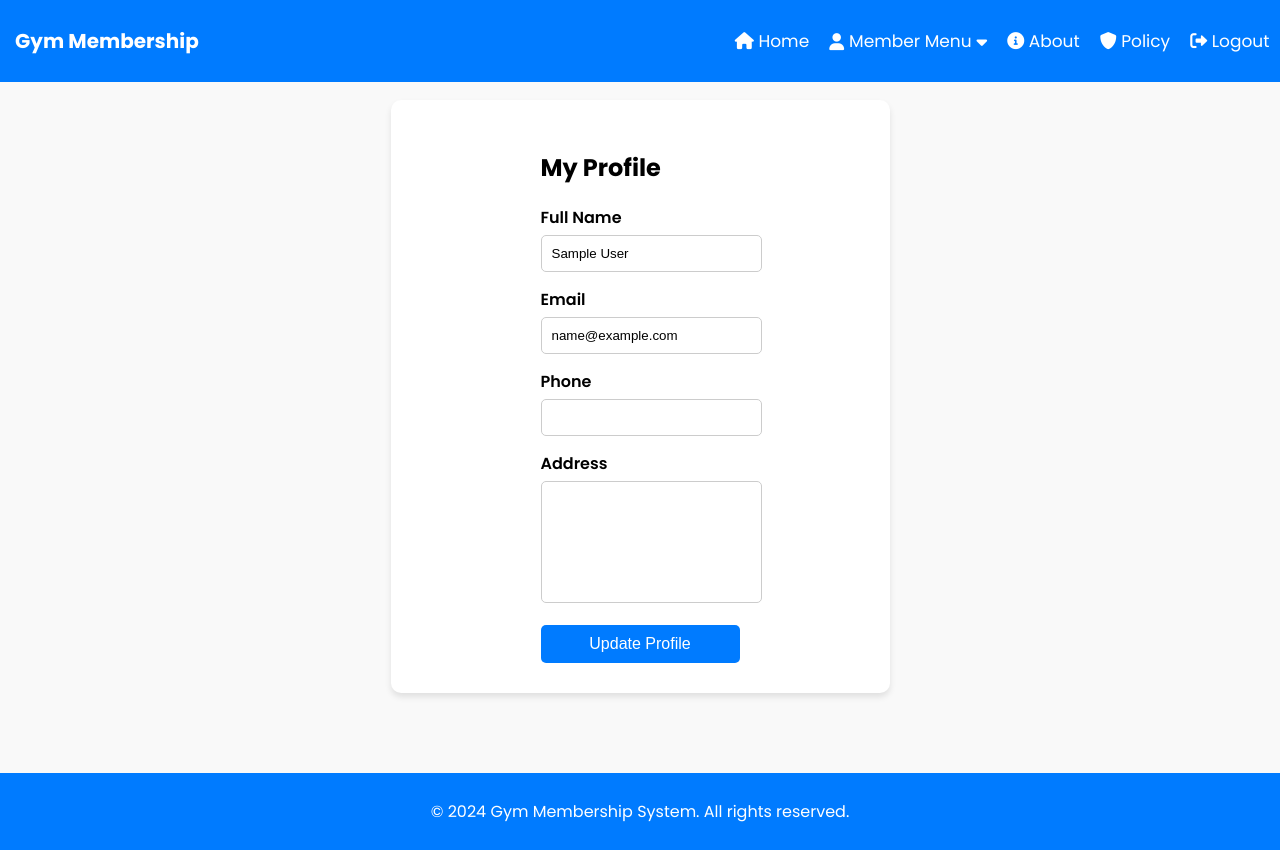
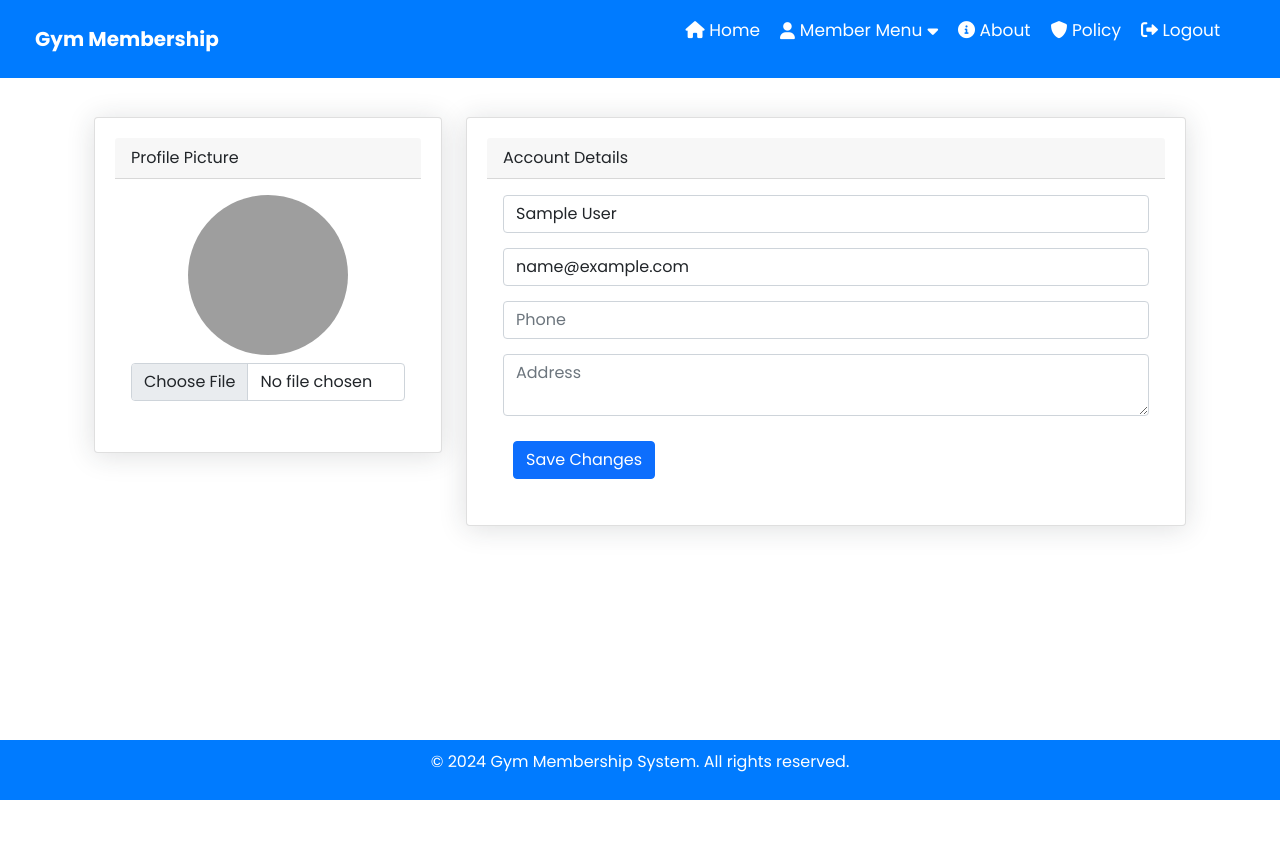
Before and after one commit to AbeSoll/gym_system, a PHP site: page /member/profile.php in a window 1280 px wide. After the commit the page ends 800 px from the top, so only its background shows below. Run offline with PHP 8.4, Linux system fonts and the light colour scheme; the visitor is signed in with stand-in values (Sample User, id 1); data that the repository does not hold is empty; grey boxes are pictures that could not be loaded.

Commit message:
Changes to be committed: 	modified:   admin/dashboard.php 	modified:   admin/manage_package.php 	modified:   admin/payments.php 	deleted:    admin/profile.php 	modified:   admin/view_members.php 	modified:   member/dashboard.php 	modified:   member/packages.php 	modified:   member/payment.php 	modified:   member/payment_history.php 	modified:   member/profile.php 	new file:   uploads/677b3b531cef4_1.jpg

```diff
--- a/admin/manage_package.php
+++ b/admin/manage_package.php
@@ -175,7 +175,7 @@ $packages = $conn->query("SELECT * FROM packages")->fetch_all(MYSQLI_ASSOC);
             <a href="dashboard.php" class="logo">Admin Dashboard</a>
         </div>
         <div class="profile">
-            <a href="profile.php"><i class="fas fa-user"></i> Admin Profile</a>
+            <a href="#"><i class="fas fa-user"></i> Admin Profile</a>
         </div>
     </nav>
 </header>
--- a/member/profile.php
+++ b/member/profile.php
@@ -17,6 +17,36 @@ if ($_SERVER['REQUEST_METHOD'] == 'POST') {
     $phone = trim($_POST['phone']);
     $address = trim($_POST['address']);
 
+    $upload_dir = "../uploads/";
+    $profile_picture = $member['profile_picture']; // Default to existing profile picture
+
+    // Handle profile picture upload
+    if (isset($_FILES['profile_picture']) && $_FILES['profile_picture']['error'] == UPLOAD_ERR_OK) {
+        $file_tmp = $_FILES['profile_picture']['tmp_name'];
+        $file_name = uniqid() . "_" . basename($_FILES['profile_picture']['name']);
+        $file_path = $upload_dir . $file_name;
+
+        // Check file type and size (max 5MB)
+        $file_type = pathinfo($file_path, PATHINFO_EXTENSION);
+        if (!in_array(strtolower($file_type), ['jpg', 'jpeg', 'png'])) {
+            $error = "Only JPG, JPEG, or PNG files are allowed.";
+        } elseif ($_FILES['profile_picture']['size'] > 5 * 1024 * 1024) {
+            $error = "File size must be less than 5MB.";
+        } elseif (move_uploaded_file($file_tmp, $file_path)) {
+            // If file upload is successful, update profile picture
+            $profile_picture = $file_name;
+
+            // Remove old profile picture if it exists
+            if ($member['profile_picture'] && file_exists($upload_dir . $member['profile_picture'])) {
+                unlink($upload_dir . $member['profile_picture']);
+            }
+        } else {
+            $error = "Failed to upload the image.";
+        }
+    }
+
+    // Validation and Update
+    if (!isset($error)) {
         if (empty($name) || empty($email) || empty($phone) || empty($address)) {
             $error = "All fields are required.";
         } elseif (!filter_var($email, FILTER_VALIDATE_EMAIL)) {
@@ -24,8 +54,8 @@ if ($_SERVER['REQUEST_METHOD'] == 'POST') {
         } elseif (!preg_match('/^[0-9]+$/', $phone)) {
             $error = "Phone number must contain only digits.";
         } else {
-        $stmt = $conn->prepare("UPDATE members SET name = ?, email = ?, phone = ?, address = ? WHERE id = ?");
-        $stmt->bind_param("ssssi", $name, $email, $phone, $address, $member_id);
+            $stmt = $conn->prepare("UPDATE members SET name = ?, email = ?, phone = ?, address = ?, profile_picture = ? WHERE id = ?");
+            $stmt->bind_param("sssssi", $name, $email, $phone, $address, $profile_picture, $member_id);
 
             if ($stmt->execute()) {
                 $success = "Profile updated successfully.";
@@ -35,6 +65,7 @@ if ($_SERVER['REQUEST_METHOD'] == 'POST') {
                 $error = "Failed to update profile. Please try again.";
             }
             $stmt->close();
+        }
     }
 }
 ?>
@@ -47,173 +78,90 @@ if ($_SERVER['REQUEST_METHOD'] == 'POST') {
     <link rel="stylesheet" href="../css/member.css">
     <link href="https://fonts.googleapis.com/css2?family=Poppins:wght@400;500;600;700&display=swap" rel="stylesheet">
     <link rel="stylesheet" href="https://cdnjs.cloudflare.com/ajax/libs/font-awesome/6.0.0/css/all.min.css">
+    <link rel="stylesheet" href="https://cdn.jsdelivr.net/npm/bootstrap@5.1.3/dist/css/bootstrap.min.css">
     <style>
-        .container_profile {
-            max-width: 600px;
-            margin: 80px auto;
-            padding: 30px 150px;
-            background: white;
-            box-shadow: 0 4px 6px rgba(0, 0, 0, 0.1);
-            border-radius: 10px;
+        body {
+            font-family: 'Poppins', sans-serif;
         }
-        .container h2 {
-            margin-bottom: 20px;
-            font-size: 24px;
-            text-align: center;
+        .img-account-profile {
+            height: 10rem;
+            width: 10rem;
+            object-fit: cover;
         }
-        .form-group {
+        .rounded-circle {
+            border-radius: 50% !important;
+        }
+        .card {
+            box-shadow: 0 0.15rem 1.75rem 0 rgb(33 40 50 / 15%);
+        }
+        .form-control {
             margin-bottom: 15px;
-        }
-        .form-group label {
-            display: block;
-            font-weight: 600;
-            margin-bottom: 5px;
-        }
-        .form-group input, .form-group textarea {
-            width: 100%;
-            padding: 10px;
-            border: 1px solid #ccc;
-            border-radius: 5px;
-        }
-        .form-group textarea {
-            resize: none;
-            height: 100px;
-        }
-        .btn {
-            display: block;
-            width: 100%;
-            padding: 10px;
-            background-color: #007bff;
-            color: white;
-            border: none;
-            border-radius: 5px;
-            font-size: 16px;
-            cursor: pointer;
-            text-align: center;
-        }
-        .btn:hover {
-            background-color: #0056b3;
-        }
-        .message {
-            text-align: center;
-            margin-bottom: 15px;
-        }
-        .message.success {
-            color: green;
-        }
-        .message.error {
-            color: red;
-        }
-        .confirmation-popup-profile {
-            position: fixed;
-            top: 0;
-            left: 0;
-            width: 100%;
-            height: 100%;
-            background: rgba(0, 0, 0, 0.5);
-            display: flex;
-            justify-content: center;
-            align-items: center;
-            z-index: 1000;
-            display: none;
-        }
-        .confirmation-popup-profile .popup-content-profile {
-            background: white;
-            padding: 20px;
-            border-radius: 10px;
-            text-align: center;
-            box-shadow: 0 4px 6px rgba(0, 0, 0, 0.1);
-        }
-        .confirmation-popup-profile .popup-content-profile p {
-            margin-bottom: 20px;
-            font-size: 18px;
-        }
-        .confirmation-popup-profile .popup-content-profile button {
-            margin: 0 10px;
-            padding: 10px 20px;
-            font-size: 16px;
-            border: none;
-            border-radius: 5px;
-            cursor: pointer;
-            transition: background-color 0.3s;
-        }
-        .confirmation-popup-profile .popup-content-profile button#profile-confirm-yes {
-            background-color: #007bff;
-            color: white;
-        }
-        .confirmation-popup-profile .popup-content-profile button#profile-confirm-yes:hover {
-            background-color: #0056b3;
-        }
-        .confirmation-popup-profile .popup-content-profile button#profile-confirm-no {
-            background-color: #ccc;
-            color: black;
-        }
-        .confirmation-popup-profile .popup-content-profile button#profile-confirm-no:hover {
-            background-color: #999;
         }
     </style>
 </head>
 <body>
 <?php include 'includes/header.php'; ?>
-<div class="container_profile">
-    <h2>My Profile</h2>
+<div class="container-xl px-4 mt-4">
+    <div class="row">
+        <div class="col-xl-4">
+            <!-- Profile picture card -->
+            <div class="card mb-4">
+                <div class="card-header">Profile Picture</div>
+                <div class="card-body text-center">
+                    <img class="img-account-profile rounded-circle mb-2"
+                         src="<?php echo $member['profile_picture'] ? "../uploads/" . $member['profile_picture'] : '../images/default-avatar.png'; ?>"
+                         alt="Profile Picture">
+                    <form id="profileForm" method="POST" enctype="multipart/form-data">
+                        <input type="file" name="profile_picture" accept="image/*" class="form-control">
+                </div>
+            </div>
+        </div>
+        <div class="col-xl-8">
+            <!-- Account details card -->
+            <div class="card mb-4">
+                <div class="card-header">Account Details</div>
+                <div class="card-body">
                     <?php if (isset($success)): ?>
-        <p class="message success"><?php echo $success; ?></p>
+                        <div class="alert alert-success"><?php echo $success; ?></div>
                     <?php elseif (isset($error)): ?>
-        <p class="message error"><?php echo $error; ?></p>
+                        <div class="alert alert-danger"><?php echo $error; ?></div>
                     <?php endif; ?>
-    <form id="profileForm" method="POST">
-        <div class="form-group">
-            <label for="name">Full Name</label>
-            <input type="text" id="name" name="name" value="<?php echo htmlspecialchars($member['name']); ?>" required>
-        </div>
-        <div class="form-group">
-            <label for="email">Email</label>
-            <input type="email" id="email" name="email" value="<?php echo htmlspecialchars($member['email']); ?>" required>
-        </div>
-        <div class="form-group">
-            <label for="phone">Phone</label>
-            <input type="text" id="phone" name="phone" value="<?php echo htmlspecialchars($member['phone']); ?>" required>
-        </div>
-        <div class="form-group">
-            <label for="address">Address</label>
-            <textarea id="address" name="address" required><?php echo htmlspecialchars($member['address']); ?></textarea>
-        </div>
-        <button type="button" class="btn" onclick="showConfirmationPopupProfile()">Update Profile</button>
+                        <input class="form-control" type="text" name="name" value="<?php echo htmlspecialchars($member['name']); ?>" placeholder="Full Name" required>
+                        <input class="form-control" type="email" name="email" value="<?php echo htmlspecialchars($member['email']); ?>" placeholder="Email" required>
+                        <input class="form-control" type="text" name="phone" value="<?php echo htmlspecialchars($member['phone']); ?>" placeholder="Phone" required>
+                        <textarea class="form-control" name="address" placeholder="Address" required><?php echo htmlspecialchars($member['address']); ?></textarea>
+                        <button type="button" class="btn btn-primary" id="saveChangesButton">Save Changes</button>
                     </form>
                 </div>
-<div class="confirmation-popup-profile" id="confirmationPopupProfile">
-    <div class="popup-content-profile">
-        <p>Are you sure you want to update your profile?</p>
-        <button id="profile-confirm-yes">Yes</button>
-        <button id="profile-confirm-no">No</button>
             </div>
         </div>
-<footer>
-    <p>&copy; <?php echo date("Y"); ?> Gym Membership System. All rights reserved.</p>
-</footer>
+    </div>
+</div>
+<div class="confirmation-popup" id="confirmationPopup" style="display: none;">
+    <div class="popup-content">
+        <p>Are you sure you want to update your profile?</p>
+        <button class="btn btn-success" id="confirmYes">Yes</button>
+        <button class="btn btn-secondary" id="confirmNo">No</button>
+    </div>
+</div>
+<?php include '../includes/footer.php'; ?>
+<script src="../js/main.js"></script>
+<script src="../js/member.js"></script>
 <script>
-    const hamburger = document.getElementById('hamburger-menu');
-    const navLinks = document.getElementById('nav-links');
-    hamburger.addEventListener('click', () => {
-        navLinks.classList.toggle('active');
+    // Show confirmation popup when Save Changes is clicked
+    document.getElementById('saveChangesButton').addEventListener('click', function () {
+        document.getElementById('confirmationPopup').style.display = 'flex';
     });
 
-    function showConfirmationPopupProfile() {
-        document.getElementById('confirmationPopupProfile').style.display = 'flex';
-    }
-
-    document.getElementById('profile-confirm-yes').addEventListener('click', function () {
+    // Handle confirmation popup actions
+    document.getElementById('confirmYes').addEventListener('click', function () {
         document.getElementById('profileForm').submit();
     });
 
-    document.getElementById('profile-confirm-no').addEventListener('click', function () {
-        document.getElementById('confirmationPopupProfile').style.display = 'none';
+    document.getElementById('confirmNo').addEventListener('click', function () {
+        document.getElementById('confirmationPopup').style.display = 'none';
     });
 </script>
 
-<script src="../js/scrollUpButton.js"></script>
-<script src="../js/main.js"></script>
-<script src="../js/member.js"></script>
 </body>
 </html>
```
Also changed, not shown: admin/dashboard.php (+44 -30 lines), admin/payments.php (+45 -31 lines), admin/view_members.php (+11 -15 lines), member/dashboard.php (+18 -9 lines), member/packages.php (+29 -9 lines), member/payment.php (+52 -24 lines), member/payment_history.php (+39 -12 lines), admin/profile.php (deleted), uploads/677b3b531cef4_1.jpg (added). Lines whose indentation alone changed are shown as unchanged.
